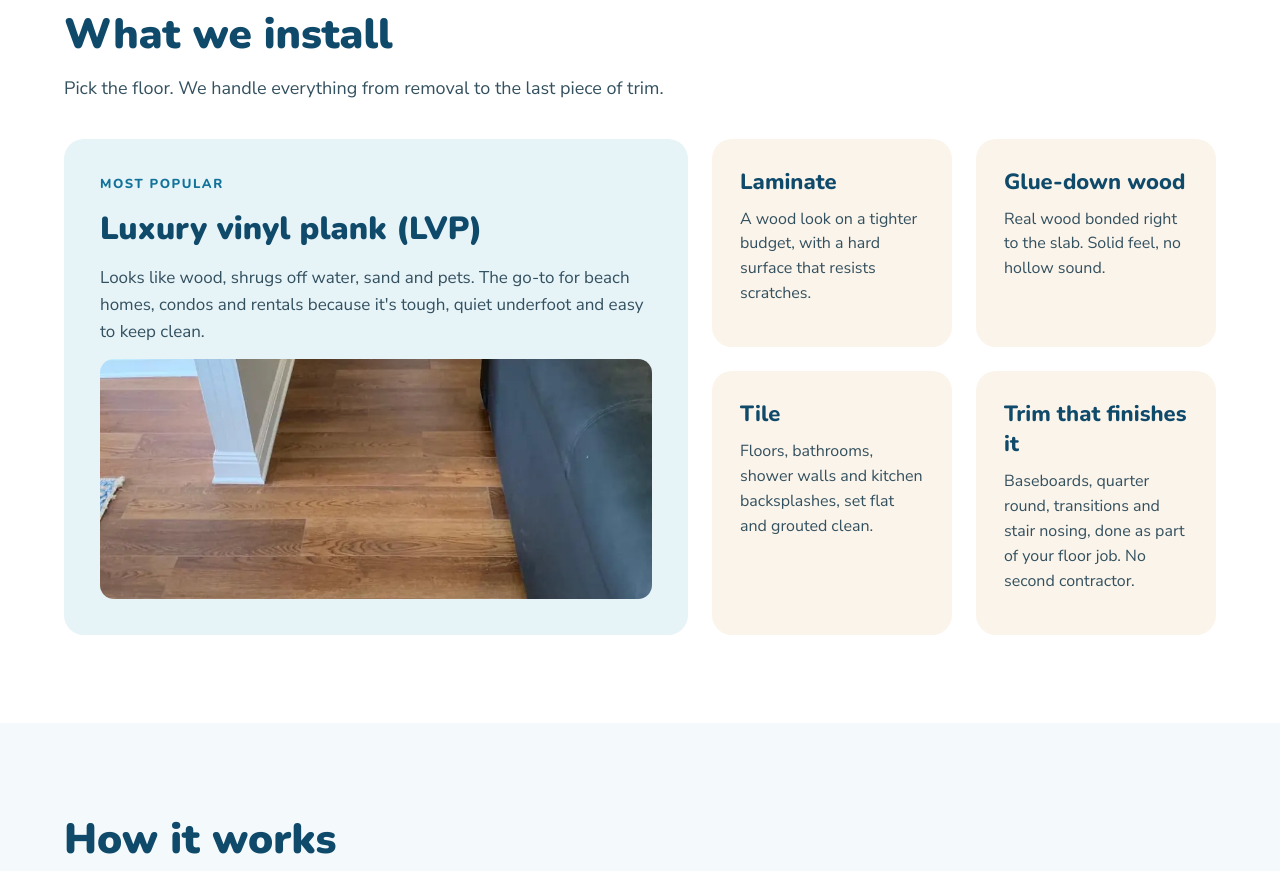
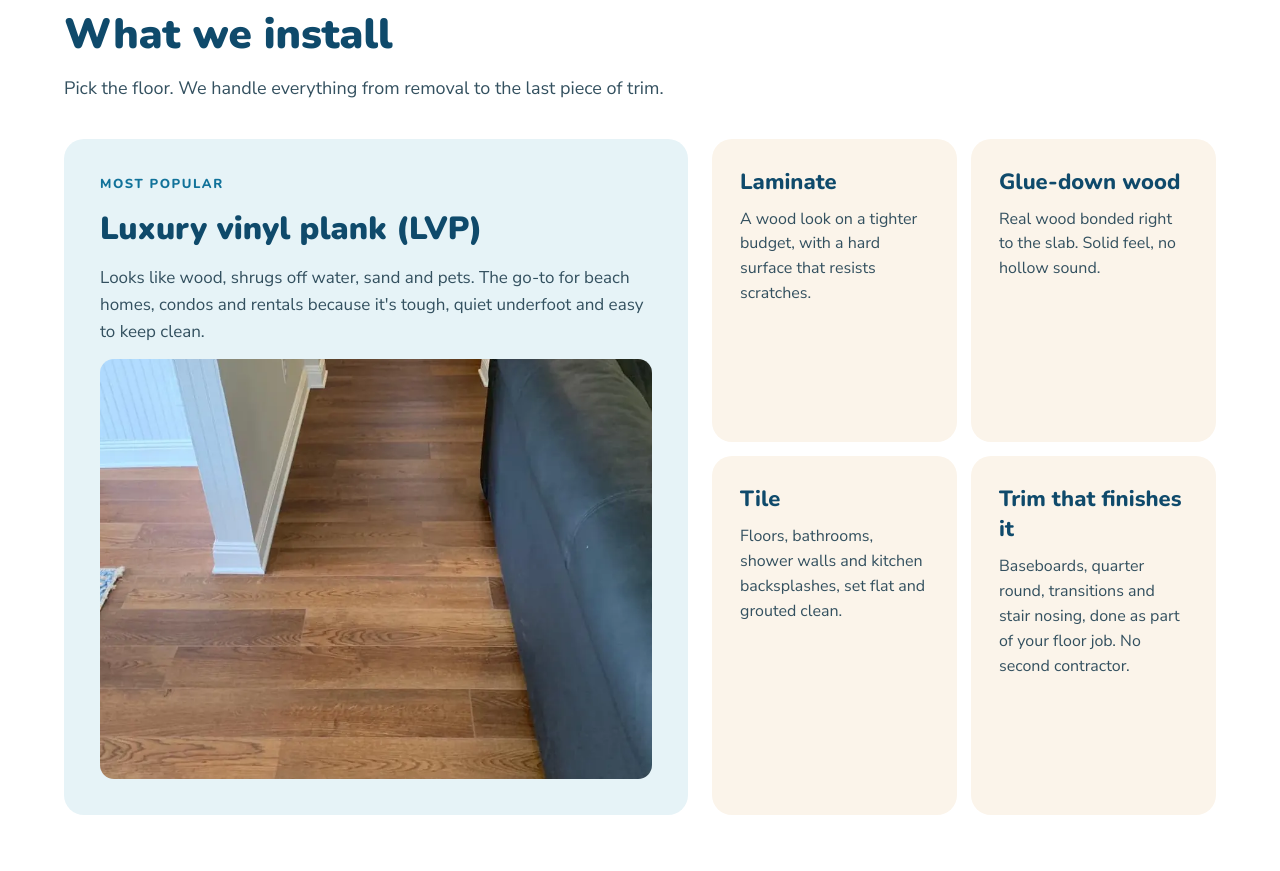
Before and after one commit to lando-ccs/Southern-Shores-Flooring, a plain HTML site: page index.html in a window 1280 px wide. Shown: the part 1220-2091 px from the top of the page. Drawn offline with nearby package versions, Linux system fonts and the light colour scheme.

Commit message:
Taller LVP photo and tighter service card gaps on desktop
Co-Authored-By: Claude Opus 5.5 <noreply@anthropic.com>

```diff
--- a/styles.css
+++ b/styles.css
@@ -291,6 +291,12 @@ a:hover { color: var(--navy); }
 .mini-card h3 { font-weight: 800; font-size: 22px; }
 .mini-card p { font-size: 16px; line-height: 1.55; color: var(--text); }
 
+/* Desktop: taller LVP photo, small cards stretch to match with tighter gaps */
+@media (min-width: 1000px) {
+  .feature-card img { flex: 1 1 auto; height: 420px; }
+  .mini-grid { gap: 14px; }
+}
+
 /* ---------- How it works ---------- */
 .process { background: var(--mist); }
 .process .container { gap: 36px; }
```
